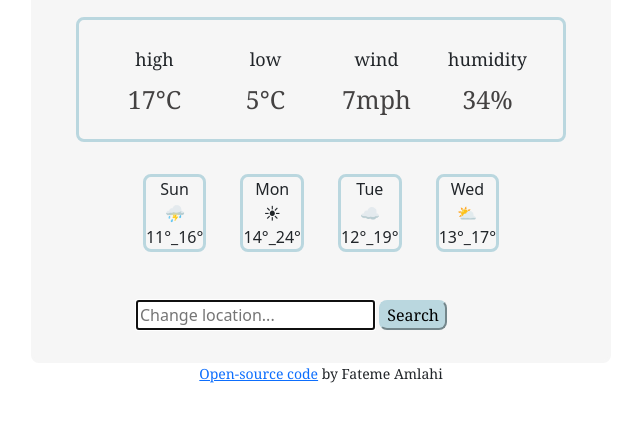
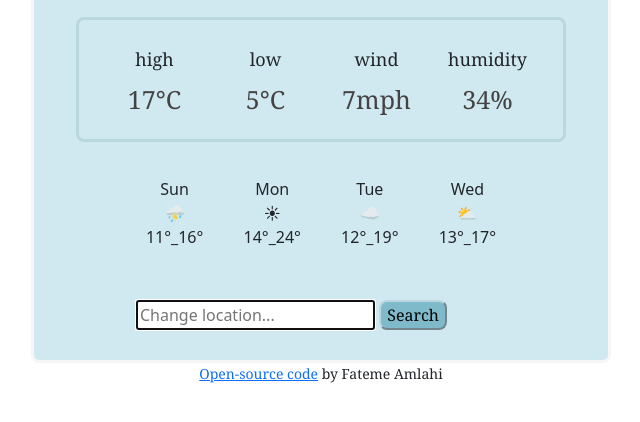
Before and after one commit to FatemeAmlahi/WeatherApp, a plain HTML site: page index.html in a window 1280 px wide. Shown: the part 322-744 px from the top of the page, without its empty margins (319-959 px from the left). Drawn offline with nearby package versions, Linux system fonts and the light colour scheme.

Commit message:
change style

```diff
--- a/script.js
+++ b/script.js
@@ -74,4 +74,3 @@ function showTemprature(response) {
     `http://openweathermap.org/img/wn/${response.data.weather[0].icon}@2x.png`
   );
 }
-changeCity("Tehran");
--- a/src/style.css
+++ b/src/style.css
@@ -13,7 +13,7 @@ ul {
 li {
   display: inline-block;
   margin: 0 15px;
-  border: solid #bad7df;
+  border: solid #d0e9f0;
   border-radius: 8px;
   transition: all 0.5s ease-in-out;
 }
@@ -42,7 +42,7 @@ p {
   padding: 30px;
   border: solid #f6f6f6;
   border-radius: 8px;
-  background-color: #f6f6f6;
+  background-color: #d0e9f0;
   padding-bottom: 30px;
 }
 .row {
@@ -76,7 +76,7 @@ p {
 }
 .button {
   font-family: Georgia, "Times New Roman", Times, serif;
-  background-color: #bad7df;
+  background-color: #7ebaca;
   border-color: #bad7df;
   border-radius: 8px;
   transition: all 0.5s ease-in-out;
```
